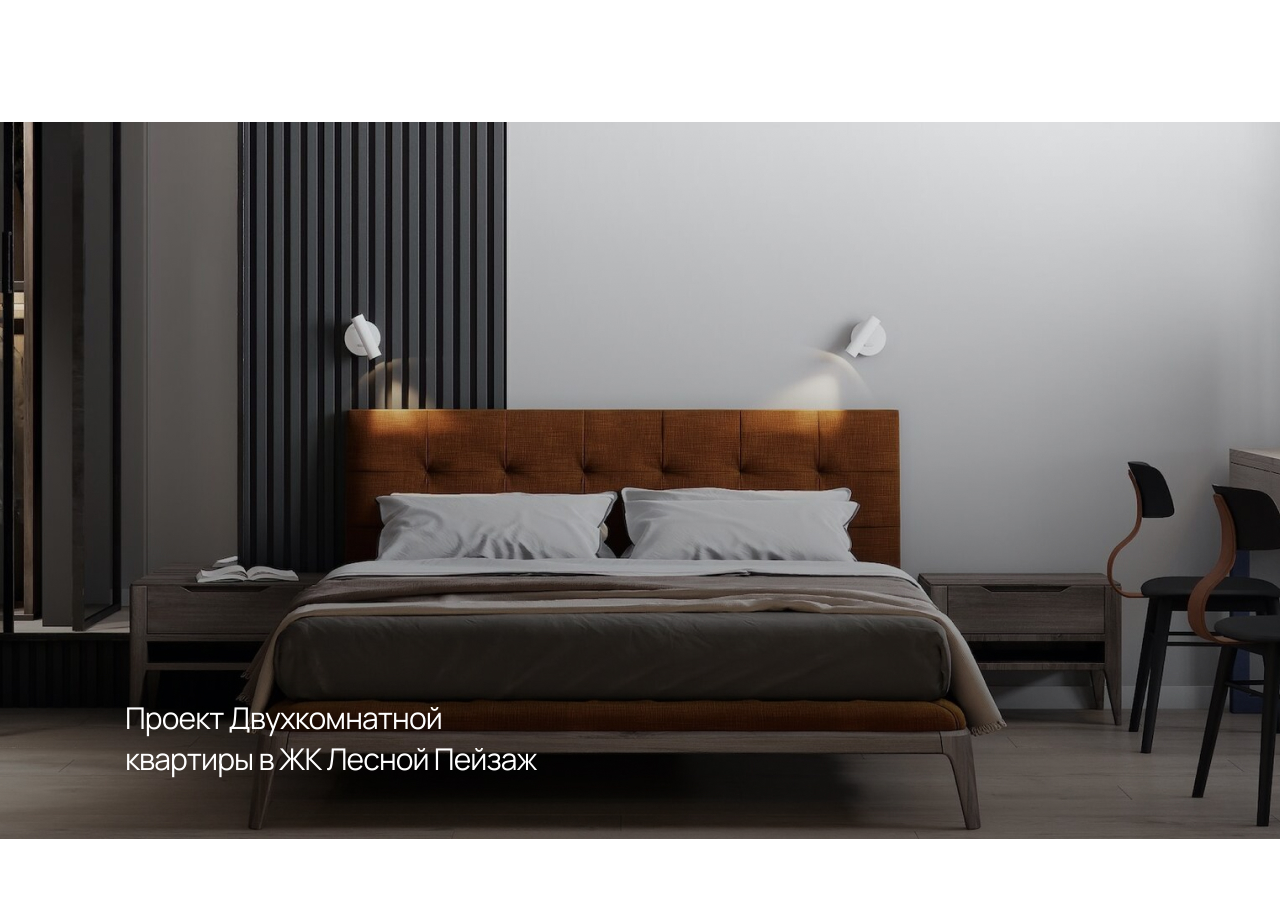
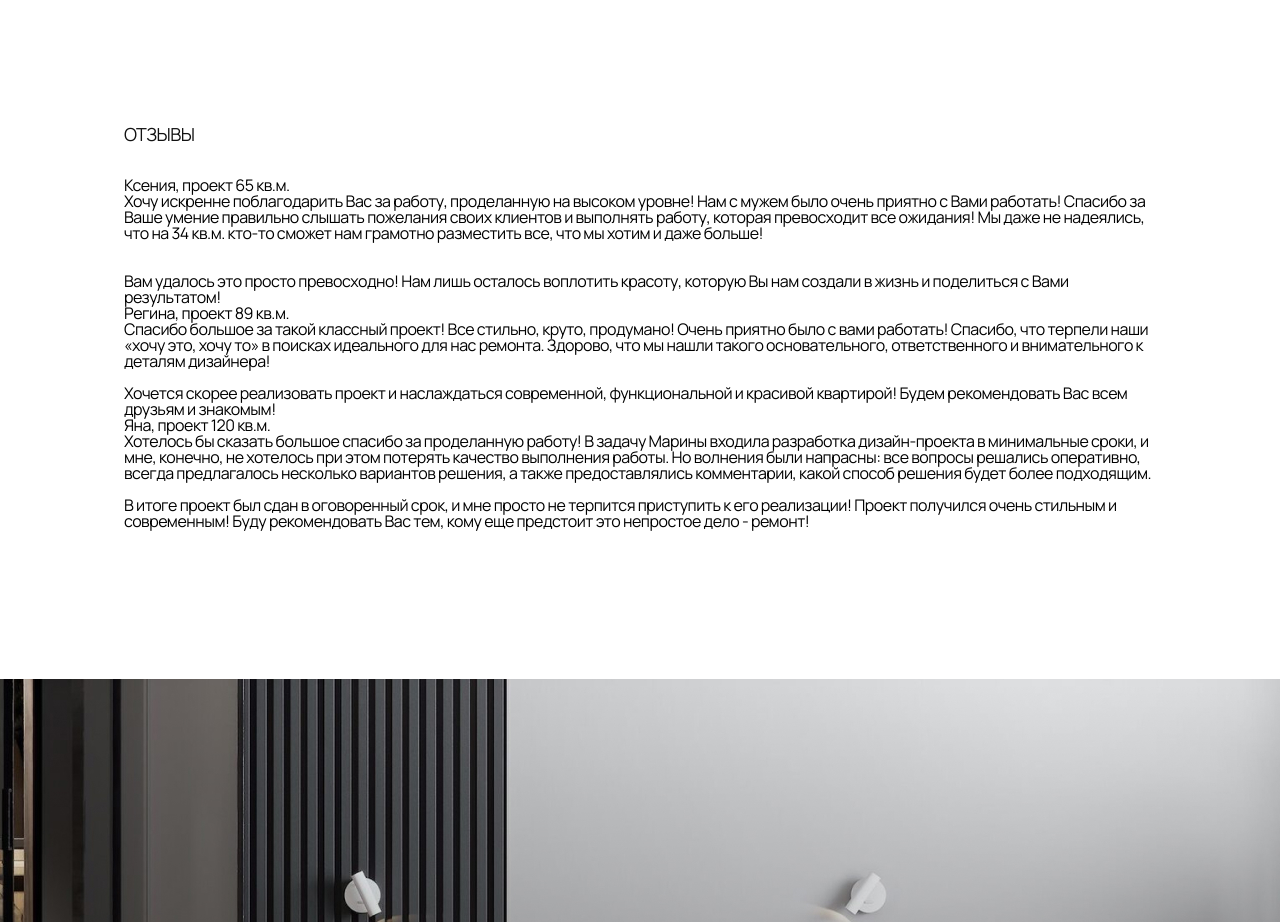
Before and after one commit to DariaZheltkova/metrika, a plain HTML site: page index.html in a window 1280 px wide. Shown: the part 3680-4602 px from the top of the page. Before the commit the page ends 4519 px from the top, so only its background shows below. Drawn offline with Linux system fonts and the light colour scheme.

Commit message:
Update index.html

```diff
--- a/index.html
+++ b/index.html
@@ -128,6 +128,42 @@
 			</div>
 		</section> -->
 
+		<section class="section">
+			<div class="container">
+				<h2 class="section__title">отзывы</h2>
+				<ul class="reviews">
+					<li class="review">
+						<h3 class="review__title">Ксения, проект 65 кв.м.</h3>
+						<p class="review__text">Хочу искренне поблагодарить Вас за работу, проделанную на высоком уровне! Нам с
+							мужем было очень приятно с Вами работать! Спасибо за Ваше умение правильно слышать пожелания своих
+							клиентов и выполнять работу, которая превосходит все ожидания! Мы даже не надеялись, что на 34 кв.м.
+							кто-то сможет нам грамотно разместить все, что мы хотим и даже больше!</p> <br> <br>
+						<p class="review__text">Вам удалось это просто превосходно! Нам лишь осталось воплотить красоту, которую Вы нам создали в жизнь и поделиться с Вами результатом!</p>
+					</li>
+
+					<li class="review">
+						<h3 class="review__title">Регина, проект 89 кв.м.</h3>
+						<p class="review__text">Спасибо большое за такой классный проект! Все стильно, круто, продумано! Очень
+							приятно было с вами работать! Спасибо, что терпели наши «хочу это, хочу то» в поисках идеального для нас
+							ремонта. Здорово, что мы нашли такого основательного, ответственного и внимательного к деталям дизайнера! <br> <br>
+							Хочется скорее реализовать проект и наслаждаться современной, функциональной и красивой квартирой! Будем
+							рекомендовать Вас всем друзьям и знакомым!</p>
+					</li>
+
+					<li class="review">
+						<h3 class="review__title">Яна, проект 120 кв.м.</h3>
+						<p class="review__text">Хотелось бы сказать большое спасибо за проделанную работу! В задачу Марины входила
+							разработка дизайн-проекта в минимальные сроки, и мне, конечно, не хотелось при этом потерять качество
+							выполнения работы. Но волнения были напрасны: все вопросы решались оперативно, всегда предлагалось
+							несколько вариантов решения, а также предоставлялись комментарии, какой способ решения будет более
+							подходящим. <br> <br> В итоге проект был сдан в оговоренный срок, и мне просто не терпится приступить к его
+							реализации! Проект получился очень стильным и современным! Буду рекомендовать Вас тем, кому еще предстоит
+							это непростое дело - ремонт!</p>
+					</li>
+				</ul>
+			</div>
+		</section>
+
 		<!-- Fullscreen image -->
 		<div class="fullscreen__img">
 			<p class="fullscreen__img-text">Проект Двухкомнатной квартиры в ЖК Лесной Пейзаж</p>
```
